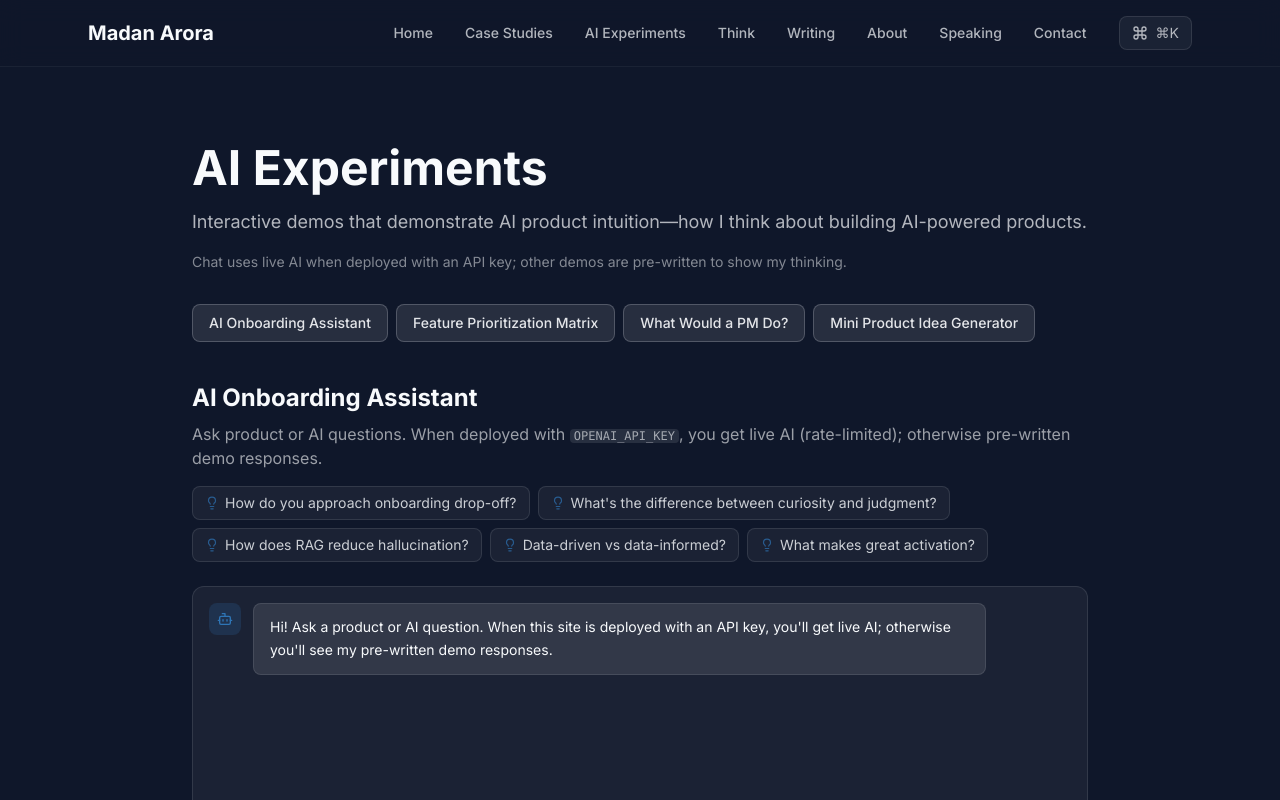
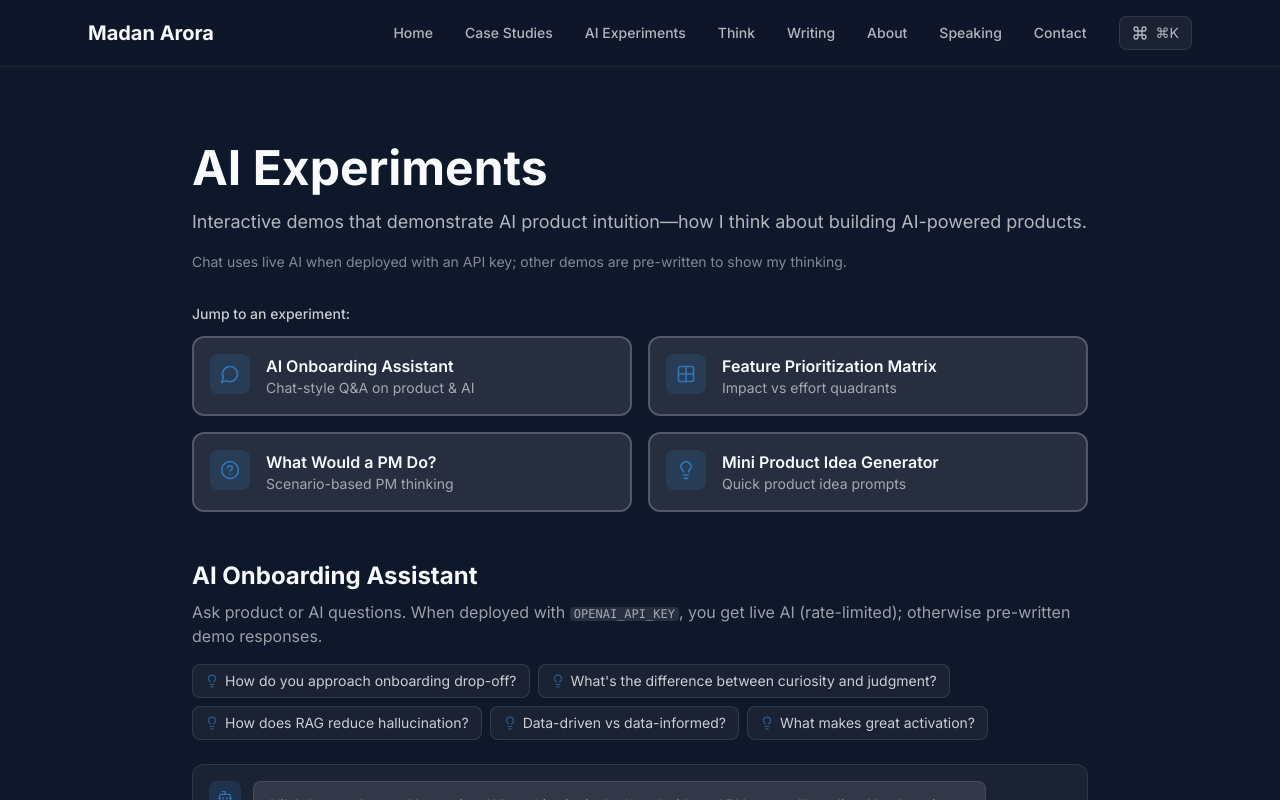
Before and after one commit to madanarora88/portfolio-website, a React (Vite) app: page /ai-experiments in a window 1280 px wide. Shown: the top 800 px of the page. Built offline with nearby package versions, Linux system fonts and the light colour scheme.

Commit message:
Fix AI Experiments scroll-to-top and improve jump nav

```diff
--- a/src/components/ai-experiments/OnboardingAssistant.tsx
+++ b/src/components/ai-experiments/OnboardingAssistant.tsx
@@ -67,9 +67,13 @@ export default function OnboardingAssistant() {
   const bottomRef = useRef<HTMLDivElement>(null)
   const rateLimitRef = useRef({ count: 0, resetAt: 0 })
 
+  // Only scroll to bottom when user sends a new message—not on initial load (which would scroll the page away from top)
+  const hasUserMessage = messages.some((m) => m.role === 'user')
   useEffect(() => {
-    bottomRef.current?.scrollIntoView({ behavior: 'smooth' })
-  }, [messages])
+    if (hasUserMessage) {
+      bottomRef.current?.scrollIntoView({ behavior: 'smooth' })
+    }
+  }, [messages, hasUserMessage])
 
   const sendMessage = async (text: string) => {
     if (!text.trim() || isTyping) return
--- a/src/components/layout/Layout.tsx
+++ b/src/components/layout/Layout.tsx
@@ -15,7 +15,10 @@ export default function Layout() {
 
   // Scroll to top when the route changes so every page loads from the top
   useEffect(() => {
-    window.scrollTo(0, 0)
+    if ('scrollRestoration' in history) {
+      history.scrollRestoration = 'manual'
+    }
+    window.scrollTo({ top: 0, left: 0, behavior: 'instant' })
   }, [location.pathname])
 
   return (
--- a/src/pages/AIExperiments.tsx
+++ b/src/pages/AIExperiments.tsx
@@ -1,24 +1,33 @@
+import { useEffect } from 'react'
 import { motion } from 'framer-motion'
+import { MessageCircle, Grid2X2, HelpCircle, Lightbulb } from 'lucide-react'
 import OnboardingAssistant from '@/components/ai-experiments/OnboardingAssistant'
 import FeaturePrioritization from '@/components/ai-experiments/FeaturePrioritization'
 import ScenarioPicker from '@/components/ai-experiments/ScenarioPicker'
 import ProductIdeaGenerator from '@/components/ai-experiments/ProductIdeaGenerator'
 
 const EXPERIMENTS = [
-  { id: 'onboarding-assistant', label: 'AI Onboarding Assistant' },
-  { id: 'feature-prioritization', label: 'Feature Prioritization Matrix' },
-  { id: 'pm-do', label: 'What Would a PM Do?' },
-  { id: 'idea-generator', label: 'Mini Product Idea Generator' },
+  { id: 'onboarding-assistant', label: 'AI Onboarding Assistant', icon: MessageCircle, desc: 'Chat-style Q&A on product & AI' },
+  { id: 'feature-prioritization', label: 'Feature Prioritization Matrix', icon: Grid2X2, desc: 'Impact vs effort quadrants' },
+  { id: 'pm-do', label: 'What Would a PM Do?', icon: HelpCircle, desc: 'Scenario-based PM thinking' },
+  { id: 'idea-generator', label: 'Mini Product Idea Generator', icon: Lightbulb, desc: 'Quick product idea prompts' },
 ] as const
 
 export default function AIExperiments() {
+  // Ensure we land at top when this page loads (backup for Layout, handles lazy-load timing)
+  useEffect(() => {
+    if (!window.location.hash) {
+      window.scrollTo({ top: 0, left: 0, behavior: 'instant' })
+    }
+  }, [])
+
   return (
     <div className="min-h-screen py-20 px-6">
       <div className="max-w-4xl mx-auto">
         <motion.div
           initial={{ opacity: 0, y: 20 }}
           animate={{ opacity: 1, y: 0 }}
-          className="mb-10"
+          className="mb-12"
         >
           <h1 className="text-4xl md:text-5xl font-bold mb-4">AI Experiments</h1>
           <p className="text-lg text-light/70 mb-4">
@@ -28,17 +37,24 @@ export default function AIExperiments() {
             Chat uses live AI when deployed with an API key; other demos are pre-written to show my thinking.
           </p>
 
-          <nav className="flex flex-wrap gap-2" aria-label="Jump to experiment">
-            {EXPERIMENTS.map(({ id, label }) => (
+          <p className="text-sm font-medium text-light/80 mb-3">Jump to an experiment:</p>
+          <div className="grid grid-cols-1 sm:grid-cols-2 gap-4" aria-label="Jump to experiment">
+            {EXPERIMENTS.map(({ id, label, icon: Icon, desc }) => (
               <a
                 key={id}
                 href={`#${id}`}
-                className="px-4 py-2 rounded-lg bg-light/10 hover:bg-light/20 border border-light/20 text-light/90 text-sm font-medium transition-colors"
+                className="flex items-start gap-4 p-4 rounded-xl bg-light/10 hover:bg-primary/20 border-2 border-light/20 hover:border-primary/40 text-left transition-all group"
               >
-                {label}
+                <div className="shrink-0 w-10 h-10 rounded-lg bg-primary/20 flex items-center justify-center group-hover:bg-primary/30">
+                  <Icon className="w-5 h-5 text-primary" />
+                </div>
+                <div>
+                  <div className="font-semibold text-light group-hover:text-primary">{label}</div>
+                  <div className="text-sm text-light/60">{desc}</div>
+                </div>
               </a>
             ))}
-          </nav>
+          </div>
         </motion.div>
 
         <section id="onboarding-assistant" className="scroll-mt-24">
```
